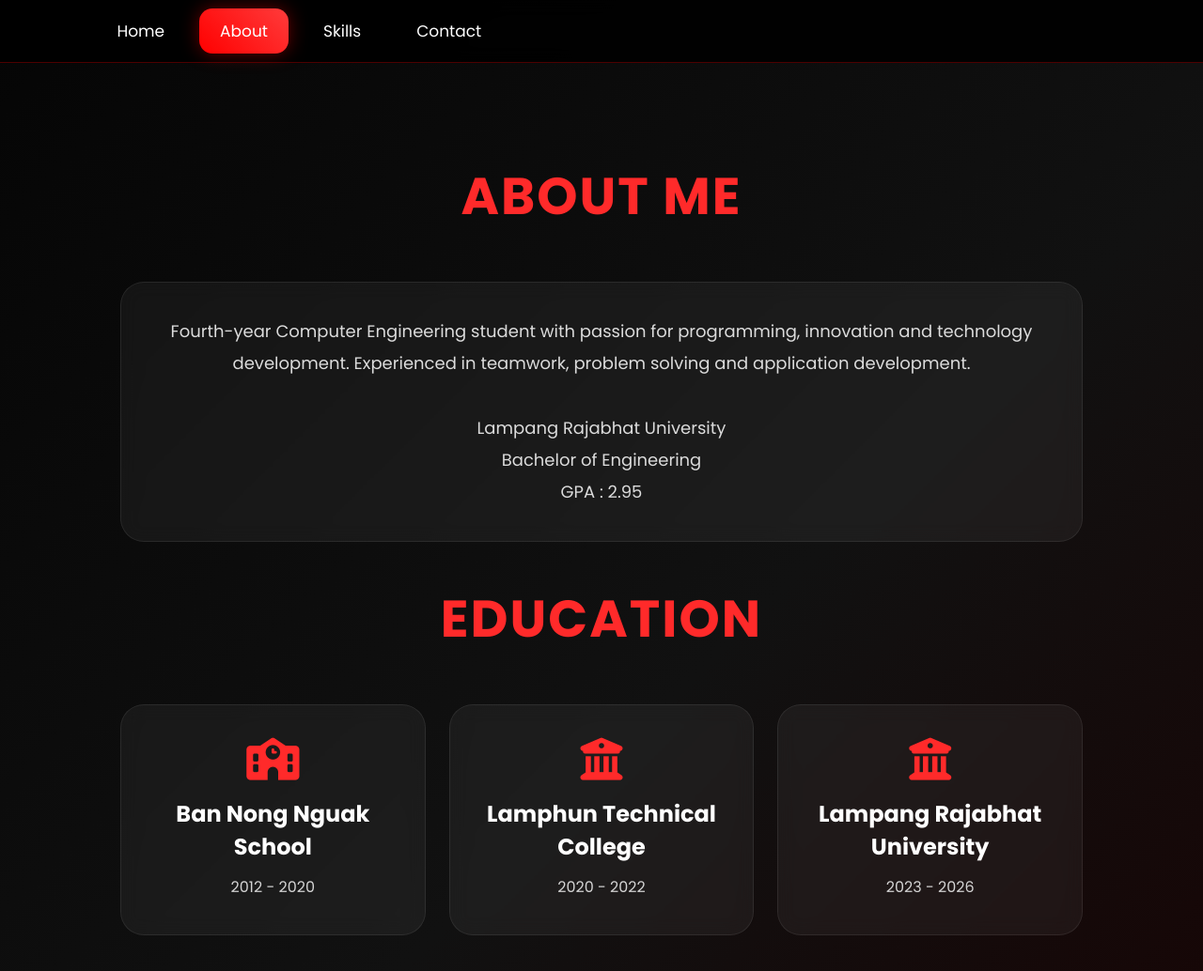
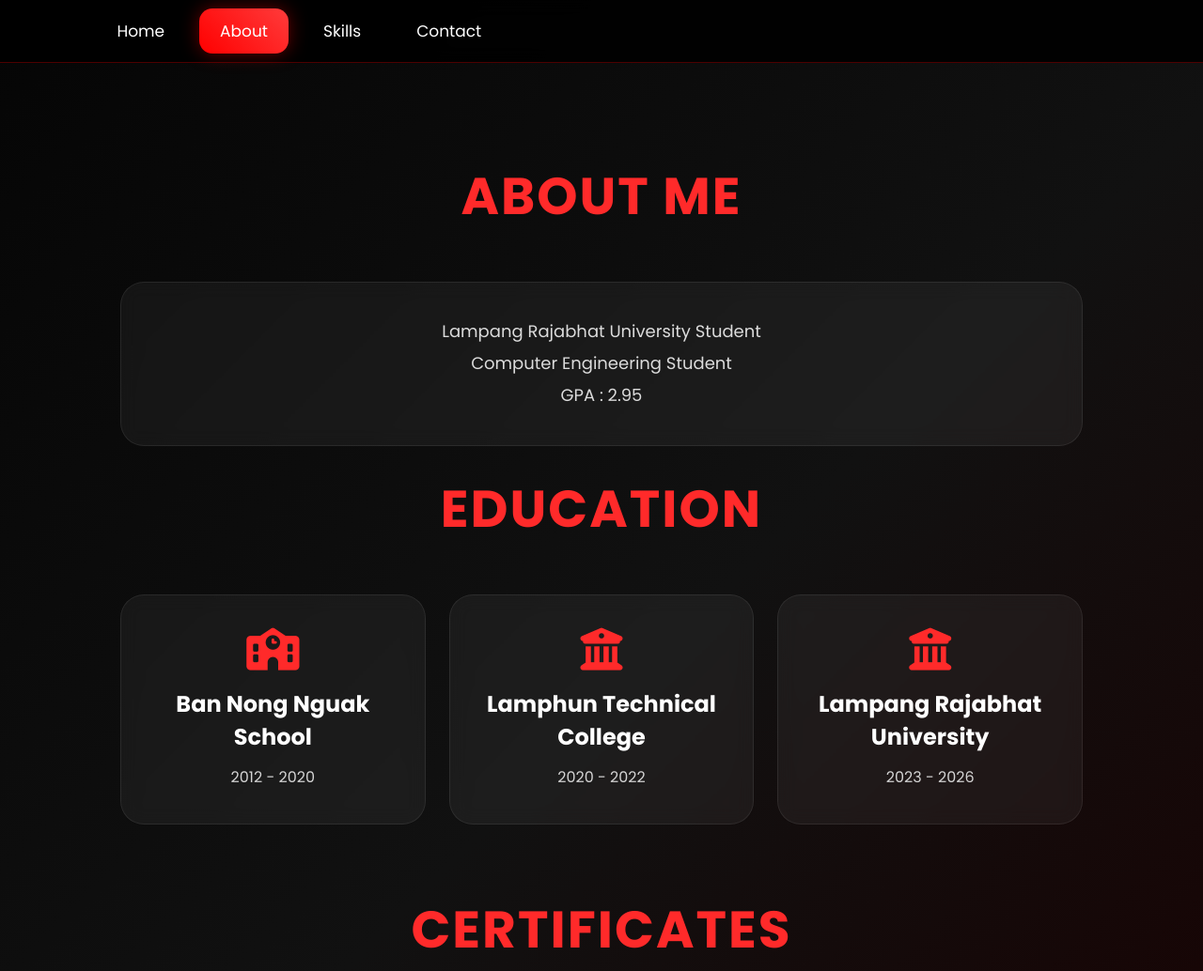
Before and after one commit to phadungkeartcws-dev/florio, a plain HTML site: page about.html in a window 1280 px wide. Shown: the top 1034 px of the page at 94% size. Drawn offline with Linux system fonts and the light colour scheme.

Commit message:
no education

```diff
--- a/about.html
+++ b/about.html
@@ -21,7 +21,7 @@
         /* ABOUT SPACING */
         .about-section{
 
-            margin-bottom: 40px;
+            margin-bottom: 25px;
         }
 
         /* ABOUT TEXT */
@@ -60,7 +60,7 @@
         /* EDUCATION */
         .education-section{
 
-            margin-top: 20px;
+            margin-top: 25px;
         }
 
         .education-grid{
@@ -246,17 +246,12 @@
 
             <div class="about-text">
 
-                Fourth-year Computer Engineering student with passion
-                for programming, innovation and technology development.
-                Experienced in teamwork, problem solving and application
-                development.
+                Lampang Rajabhat University Student
+                <br>
 
-                <br><br>
+                Computer Engineering Student
+                <br>
 
-                Lampang Rajabhat University
-                <br>
-                Bachelor of Engineering
-                <br>
                 GPA : 2.95
 
             </div>
```
Also changed, not shown: contact.html (+0 -2 lines), index.html (+9 -6 lines), skills.html (+2 -2 lines).
